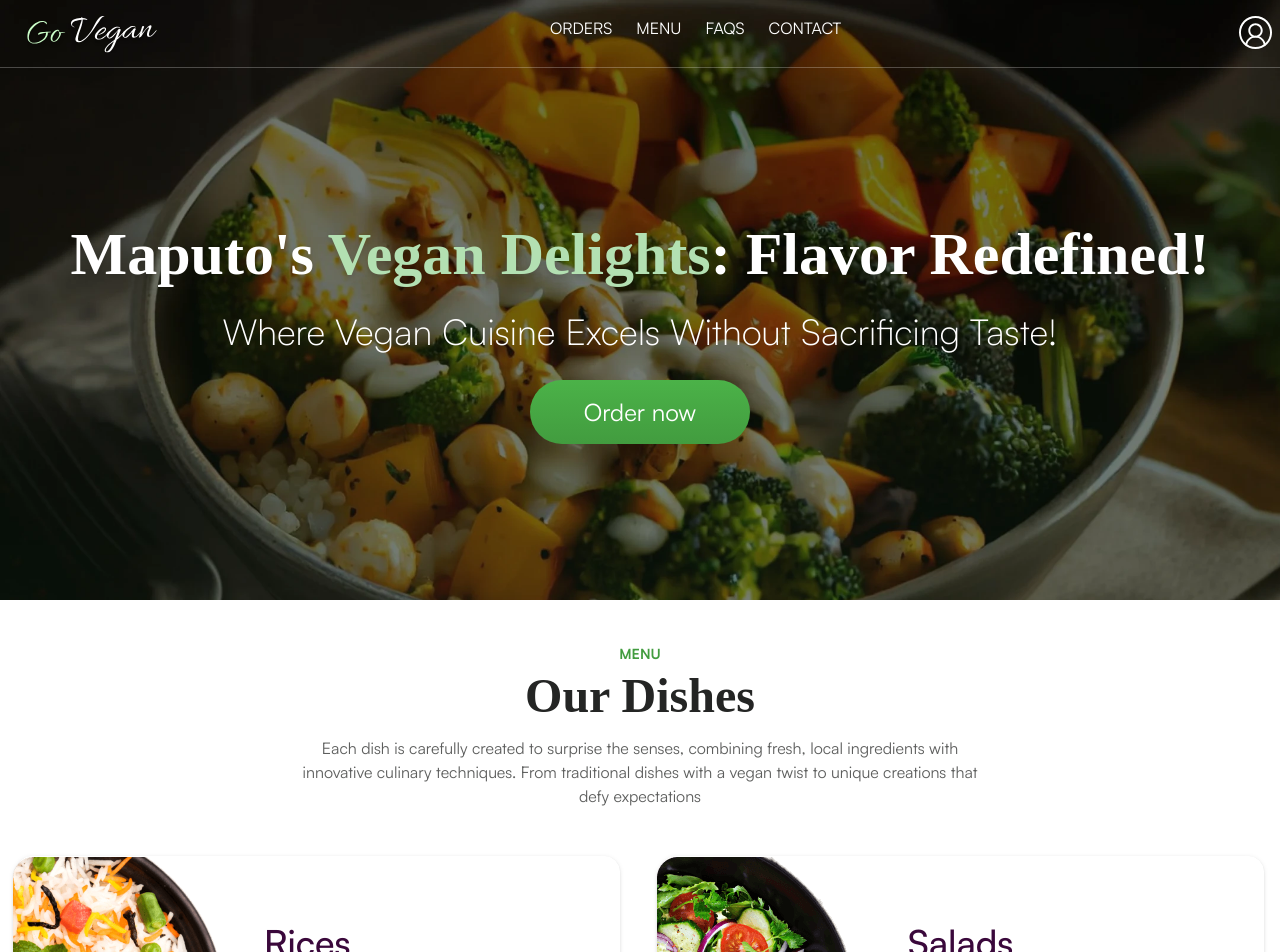
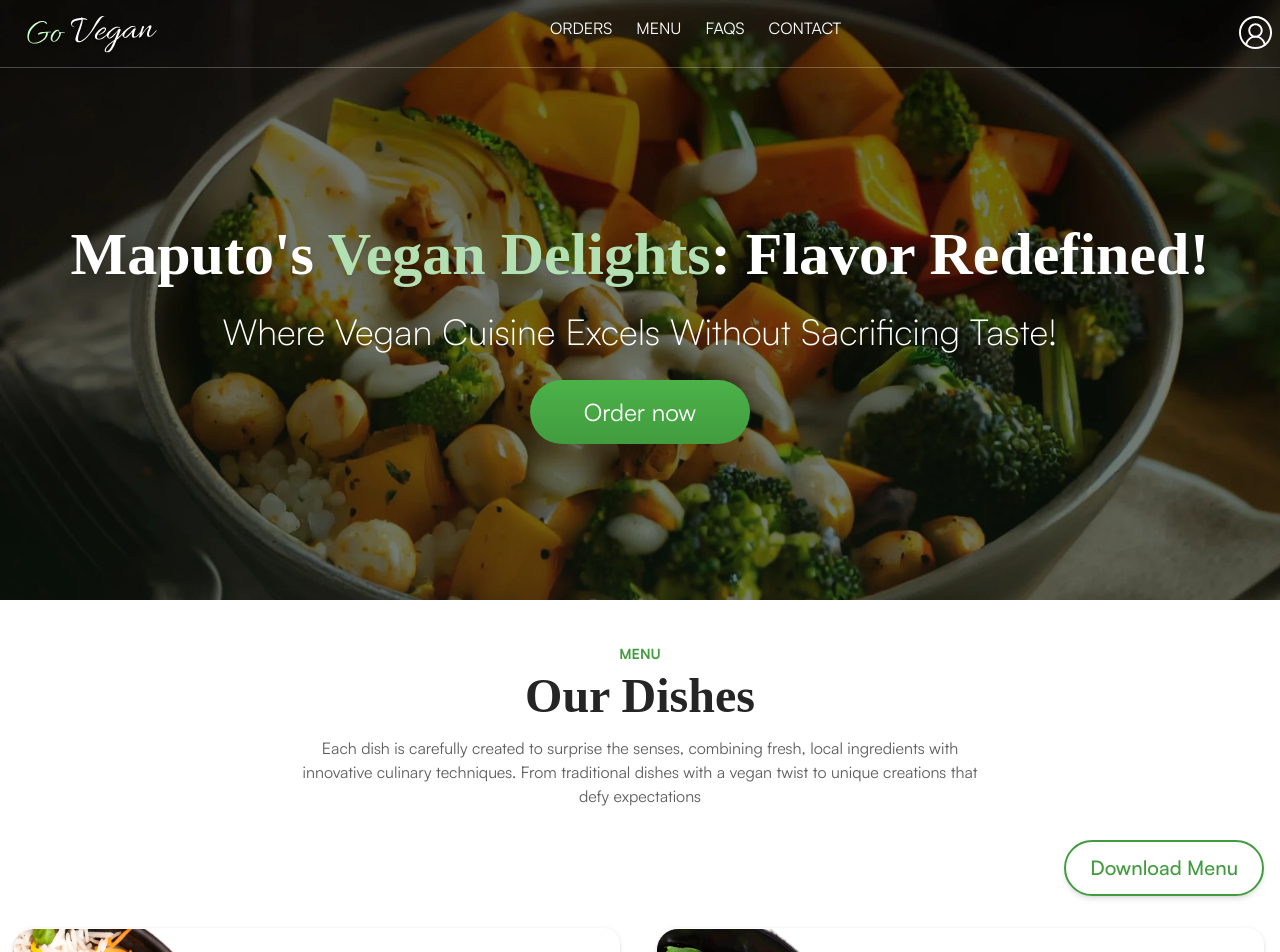
Before and after one commit to FausioPaco/go-vegan, a React (Vite) app: page / in a window 1280 px wide. Shown: the top 952 px of the page. Built offline with nearby package versions, Linux system fonts and the light colour scheme.

Commit message:
fix: added download menu button

```diff
--- a/src/components/modules/home/HomeDishes.tsx
+++ b/src/components/modules/home/HomeDishes.tsx
@@ -1,3 +1,4 @@
+import { Button } from '@/components/ui/button';
 import { MENU_CATEGORIES } from '@/data/menu';
 import HomeDishesItem from './HomeDishesItem';
 
@@ -18,6 +19,12 @@ const HomeDishes = () => {
           expectations
         </p>
       </div>
+      <div className="my-2 flex w-full justify-end lg:max-w-[1460px]">
+        <Button variant="secondary" size="md">
+          Download Menu
+        </Button>
+      </div>
+
       <div className="mt-6 grid w-full grid-cols-1 justify-center gap-10 lg:max-w-[1460px] lg:grid-cols-2 lg:grid-rows-2">
         {MENU_CATEGORIES.map((categoryItem) => (
           <HomeDishesItem key={categoryItem.id} category={categoryItem} />
```
